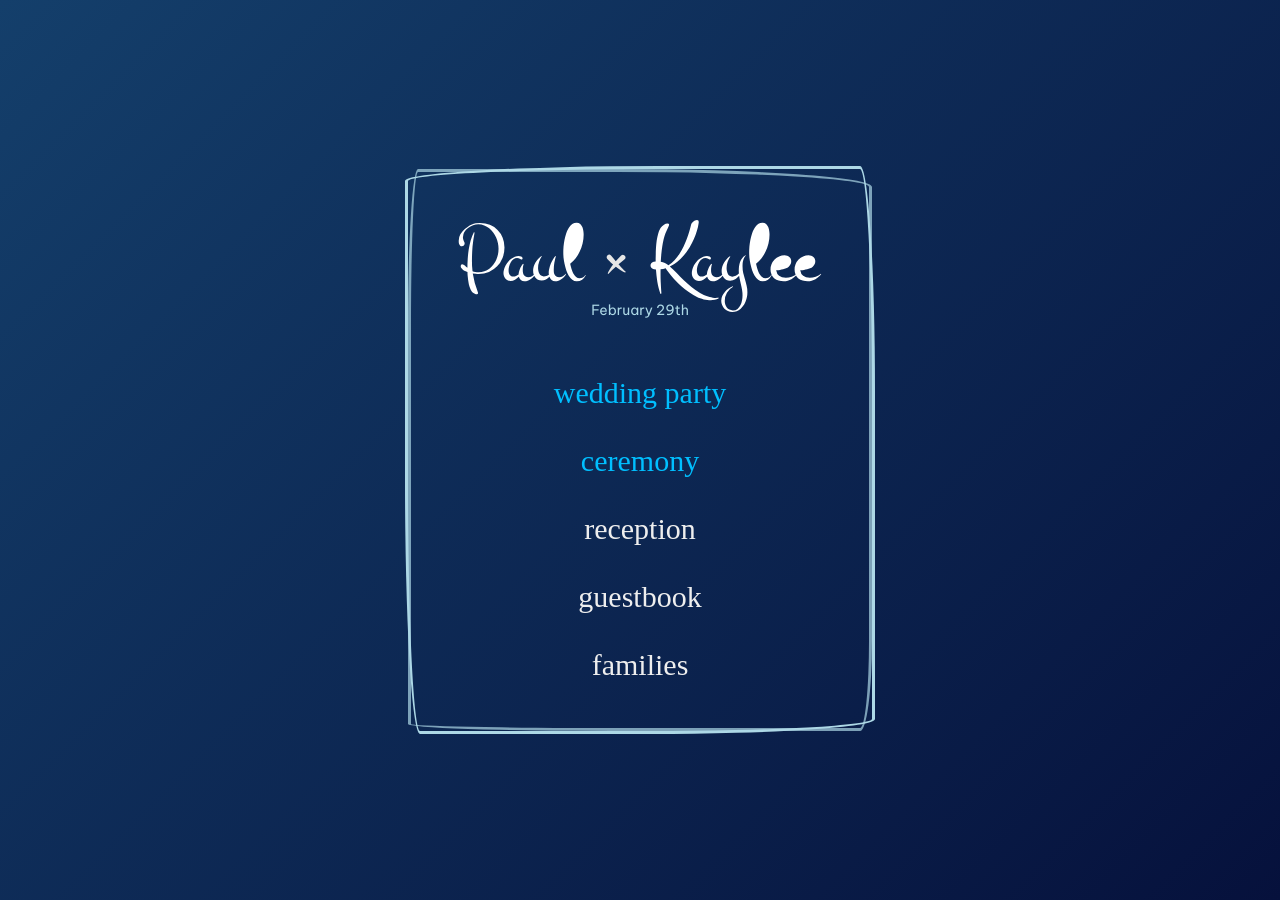
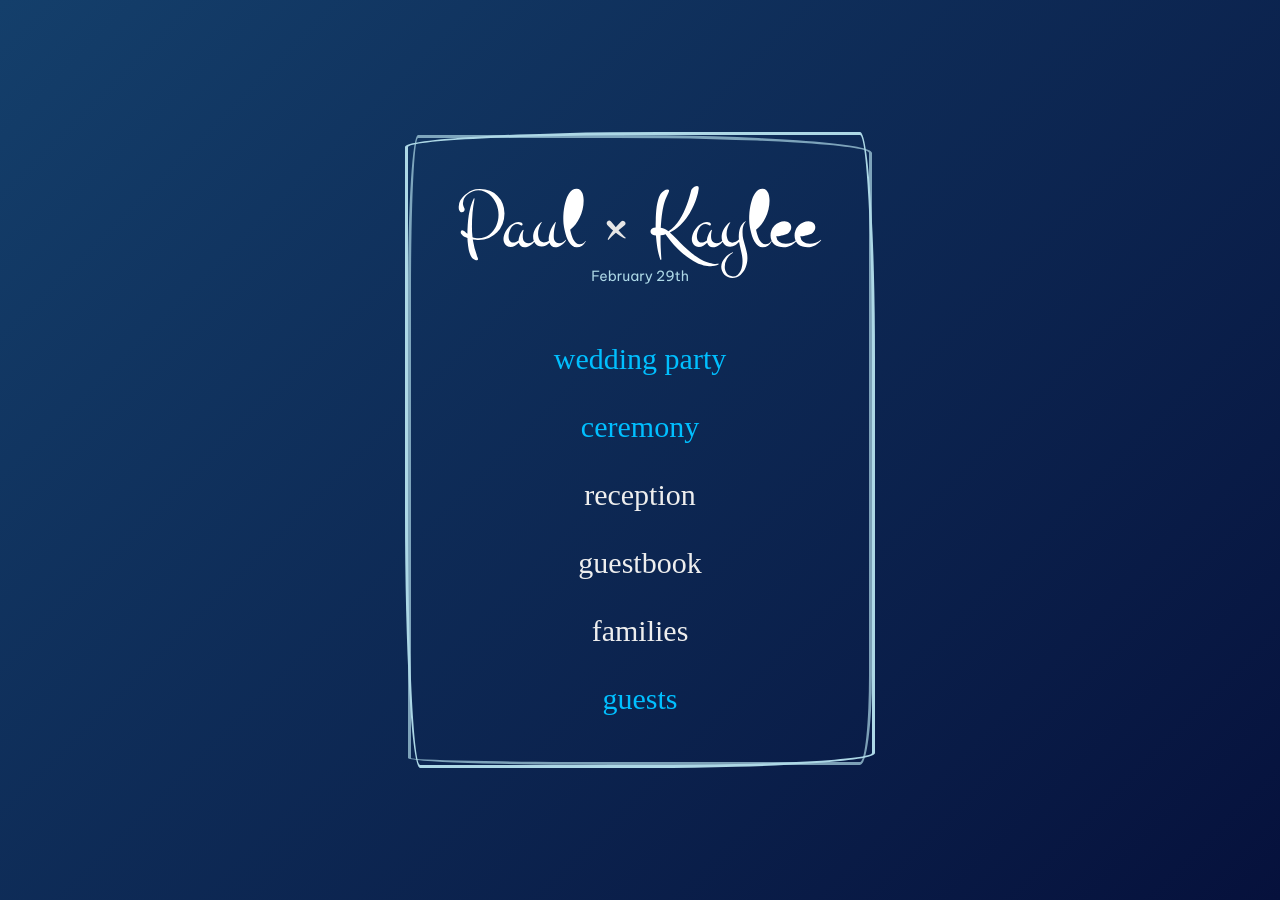
Before and after one commit to pham/kaylee-paul, a Jekyll site: the page built from index.html, in a window 1280 px wide. Built offline with Jekyll 4.4.1, drawn with Linux system fonts in a browser that asks for light colours; some web fonts are replaced.

Commit message:
feat: Add guests

```diff
--- a/_data/main.yml
+++ b/_data/main.yml
@@ -23,3 +23,5 @@ main_menu:
   - label: reception
   - label: guestbook
   - label: families
+  - label: guests
+    href: /guests
```
